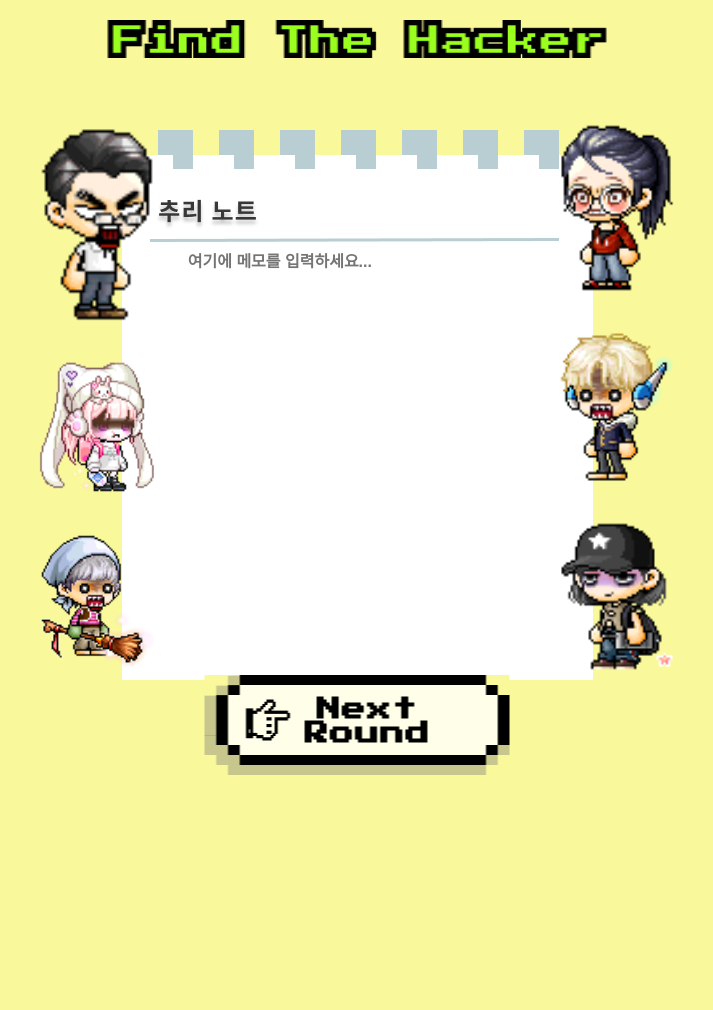
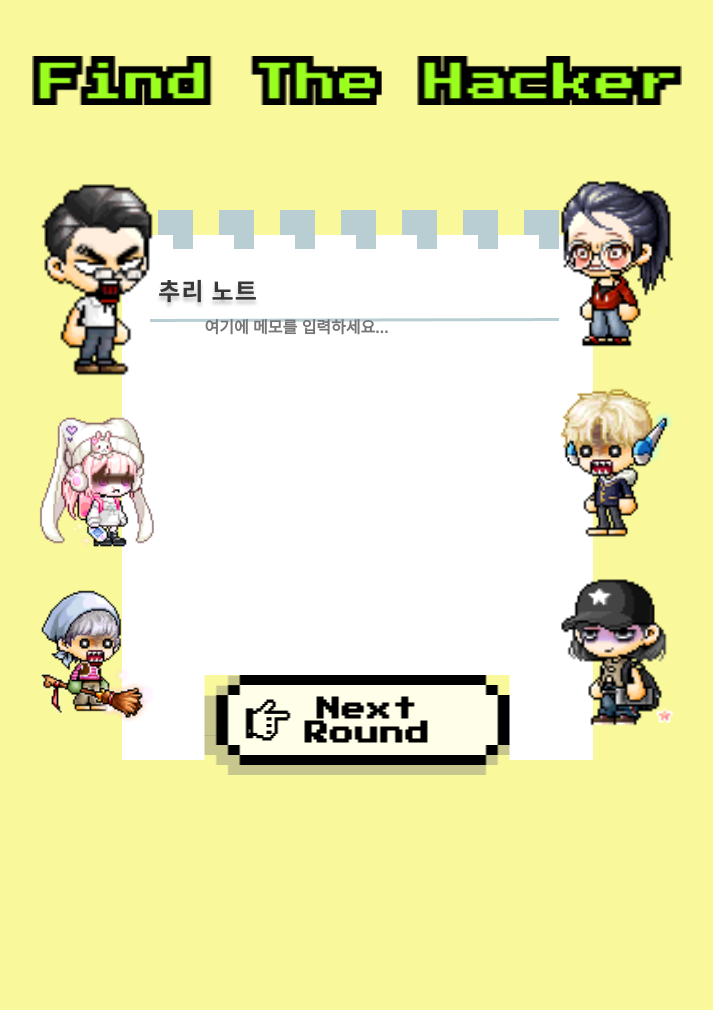
Before and after one commit to SWU-SWING/findthehacker, a Flask app: page /main in a window 1280 px wide. Shown: the whole page, without its empty margins (283-996 px from the left). Before the commit the page ends 775 px from the top, so only its background shows below. Run offline with Flask 3, Linux system fonts and the light colour scheme.

Commit message:
0901 elsso

```diff
--- a/static/css/style.css
+++ b/static/css/style.css
@@ -7,6 +7,7 @@ body {
   height: 100vh;
   overflow: hidden; /* 스크롤 방지 */
 }
+
 
 .container {
   position: relative;
@@ -137,6 +138,7 @@ body {
   animation: jump 0.6s ease;
 }
 
+
 /* 잔디 */
 .grass {
   position: absolute;
@@ -165,21 +167,21 @@ body {
 
 .desc-title {
   position: absolute;
-  top: 20px;
+  top: 7%;
   left: 50%;
   transform: translateX(-50%);
   z-index: 5;
 }
 
 .desc-title img {
-  width: 500px;
+  width: 650px;
   height: auto;
   opacity: 0.9;
 }
 
 #btn-start{
   position: absolute;
-  top: 30px;
+  top: 7%;
   left: 85%;
   transform: translateX(-50%);
   z-index: 5;
@@ -191,7 +193,7 @@ body {
   width: 65%;           /* 기본보다 작게 */
   height: auto;
   margin-bottom: 40px;  /* 여백 살짝 줄임 */
-  transform: translateY(32%);
+  transform: translateY(50%);
 }
 
 /* desc-page에서만 캐릭터 흐림/선명 효과 적용 */
@@ -210,14 +212,14 @@ body {
 
 .main-title{
   position: absolute;
-  top: 20px;
+  top: 7%;
   left: 50%;
   transform: translateX(-50%);
   z-index: 5;
 }
 
 .main-title img {
-  width: 500px;
+  width: 650px;
   height: auto;
   opacity: 1.0;
 }
@@ -235,7 +237,7 @@ body {
 .main-characters_l {
     left: 25%;
     top: 50%;
-    transform: translateY(-50%);
+    transform: translateY(-40%);
 }
 .main-characters_l .main_character-img {
     transform: scaleX(-1);
@@ -244,7 +246,7 @@ body {
 .main-characters_r {
     right: 25%;
     top: 50%;
-    transform: translateY(-50%);
+    transform: translateY(-40%);
 }
 
 /* 캐릭터 래퍼 */
@@ -354,14 +356,14 @@ body {
   left: 50%;
   width: 100%;
   height: 100%;
-  transform: translateX(-50%);
+  transform: translateX(-50%) translateY(10%);
 }
 
 
 .note-text {
     position: absolute;
-    top: 110px; /* 노트 이미지 내에서 텍스트가 보여질 위치 */
-    left: 36%;
+    top: 12%; /* 노트 이미지 내에서 텍스트가 보여질 위치 */
+    left: 37.3%;
     width: 400px;
     height: 300px;
     padding: 10px;
@@ -421,20 +423,21 @@ body {
 
 .round2Monitor{
   position: absolute;
-  top: 130px;
   left: 50%;
-  transform: translateX(-50%);
+  top:25%;
+  transform: translateX(-50%) scale(1.14);
   z-index: 5;
 }
+
 
 /* 패킷 분석기 UI - 모니터 내부에 오버레이 */
 .packet-analyzer-overlay {
     position: absolute;
-    top: 161px;
     left: 50%;
-    transform: translateX(-50%);
+    top:27%;
+    transform: translateX(-50%) scale(1.14);
     width: 1080px; /* 모니터 내부 화면 너비 */
-    height: 507px; /* 모니터 내부 화면 높이 */
+    height: 509px; /* 모니터 내부 화면 높이 */
     background: #1e1e1e;
     color: #e0e0e0;
     font-family: 'Consolas', 'Monaco', monospace;
```
Also changed, not shown: static/js/desc.js (+0 -19 lines).
